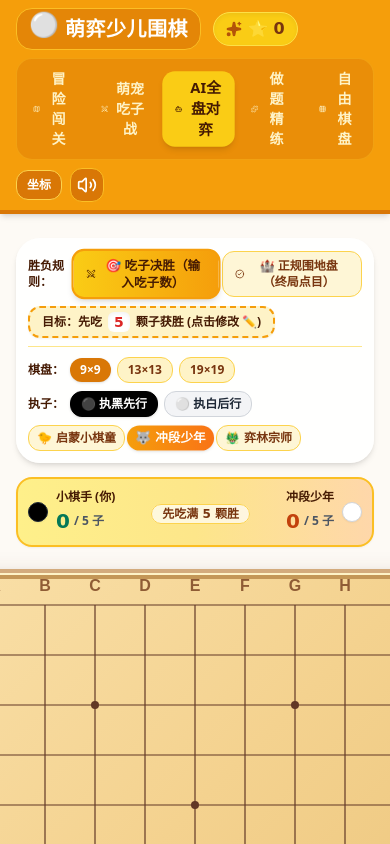
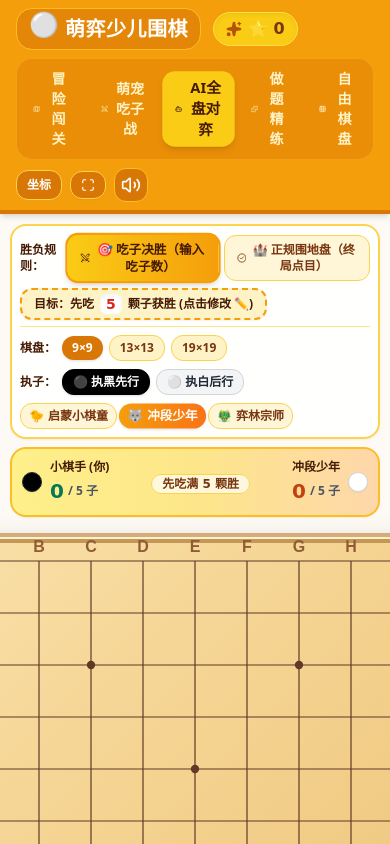
Before and after one commit to ozr2117-design/kid-go-paradise, a React (Vite) app: page / in a window 390 px wide. Both pictures are taken after a click on the button "AI全盘对弈". Shown: the top 844 px of the page. Built offline with nearby package versions, Linux system fonts and the light colour scheme.

Commit message:
feat(ui): add one-click Fullscreen mode, enlarge Go board size up to 720px, and optimize landscape layout for tablets

```diff
--- a/src/App.tsx
+++ b/src/App.tsx
@@ -93,7 +93,7 @@ export const App: React.FC = () => {
       />
 
       {/* Main Content Area */}
-      <main className="flex-1 flex flex-col items-center justify-start py-4 px-2 sm:px-4">
+      <main className="flex-1 flex flex-col items-center justify-start py-1 sm:py-2 px-1 sm:px-3 w-full">
         {currentMode === 'adventure' && (
           <AdventureMap
             unlockedStageId={progress.unlockedStageId}
--- a/src/components/FullGameSparringView.tsx
+++ b/src/components/FullGameSparringView.tsx
@@ -330,11 +330,11 @@ export const FullGameSparringView: React.FC<FullGameSparringViewProps> = ({ show
   const whitePercent = 100 - blackPercent;
 
   return (
-    <div className="w-full max-w-4xl mx-auto p-2 sm:p-4 flex flex-col gap-3.5 select-none">
+    <div className="w-full max-w-7xl mx-auto p-1.5 sm:p-3 flex flex-col gap-2 select-none">
       {/* 1. TOP RULE & CONTROLS DASHBOARD */}
-      <div className="bg-white/95 p-3 sm:p-4 rounded-3xl border-3 border-amber-300 shadow-md flex flex-col gap-2.5">
+      <div className="bg-white/95 p-2 sm:p-3 rounded-2xl border-2 border-amber-300 shadow-sm flex flex-col gap-2">
         {/* Row 1: Rule Mode Switcher */}
-        <div className="flex flex-wrap items-center justify-between gap-2 pb-2 border-b border-amber-200">
+        <div className="flex flex-wrap items-center justify-between gap-1.5 pb-1.5 border-b border-amber-200">
           <div className="flex items-center gap-1.5">
             <span className="text-xs sm:text-sm font-black text-amber-950 font-cartoon">胜负规则：</span>
             {/* Capture Rule Switch - Opens input modal */}
--- a/src/components/GoBoard.tsx
+++ b/src/components/GoBoard.tsx
@@ -43,10 +43,10 @@ export const GoBoard: React.FC<GoBoardProps> = ({
     const updateSize = () => {
       if (containerRef.current) {
         const rect = containerRef.current.getBoundingClientRect();
-        // Allow board to adapt to tablet viewport height in landscape mode
-        const maxFitHeight = Math.max(280, window.innerHeight - 180);
+        // Allow board to expand and fill tablet screen height
+        const maxFitHeight = Math.max(300, window.innerHeight - 120);
         const available = Math.min(rect.width, maxFitHeight);
-        const clamped = Math.max(260, Math.min(Math.floor(available), 580));
+        const clamped = Math.max(280, Math.min(Math.floor(available), 720));
         setDisplaySize(clamped);
       }
     };
@@ -58,7 +58,7 @@ export const GoBoard: React.FC<GoBoardProps> = ({
 
   // Compute geometry
   const size = state.size;
-  const padding = showCoordinates ? 32 : 22;
+  const padding = showCoordinates ? 24 : 16;
   const boardAreaSize = displaySize - padding * 2;
   const cellSize = boardAreaSize / (size - 1);
 
@@ -226,10 +226,10 @@ export const GoBoard: React.FC<GoBoardProps> = ({
       const letters = ['A', 'B', 'C', 'D', 'E', 'F', 'G', 'H', 'J', 'K', 'L', 'M', 'N', 'O', 'P', 'Q', 'R', 'S', 'T'];
       for (let i = 0; i < size; i++) {
         const topCoord = pointToPixel({ x: i, y: 0 });
-        ctx.fillText(letters[i], topCoord.px, 14);
+        ctx.fillText(letters[i], topCoord.px, Math.max(9, padding * 0.45));
 
         const leftCoord = pointToPixel({ x: 0, y: i });
-        ctx.fillText(String(size - i), 14, leftCoord.py);
+        ctx.fillText(String(size - i), Math.max(9, padding * 0.45), leftCoord.py);
       }
     }
 
--- a/src/components/KidNavbar.tsx
+++ b/src/components/KidNavbar.tsx
@@ -1,6 +1,6 @@
-import React from 'react';
+import React, { useState, useEffect } from 'react';
 import { GameMode } from '../types/go';
-import { Volume2, VolumeX, Sparkles, Map, Swords, Puzzle, Grid, Bot } from 'lucide-react';
+import { Volume2, VolumeX, Sparkles, Map, Swords, Puzzle, Grid, Bot, Maximize, Minimize } from 'lucide-react';
 
 interface KidNavbarProps {
   currentMode: GameMode;
@@ -21,6 +21,23 @@ export const KidNavbar: React.FC<KidNavbarProps> = ({
   showCoordinates,
   onToggleCoordinates,
 }) => {
+  const [isFullscreen, setIsFullscreen] = useState<boolean>(false);
+
+  useEffect(() => {
+    const handleFsChange = () => {
+      setIsFullscreen(!!document.fullscreenElement);
+    };
+    document.addEventListener('fullscreenchange', handleFsChange);
+    return () => document.removeEventListener('fullscreenchange', handleFsChange);
+  }, []);
+
+  const toggleFullscreen = () => {
+    if (!document.fullscreenElement) {
+      document.documentElement.requestFullscreen().catch(() => {});
+    } else {
+      document.exitFullscreen().catch(() => {});
+    }
+  };
   return (
     <header className="w-full bg-amber-500 text-white shadow-md border-b-4 border-amber-600 px-4 py-2 flex flex-wrap items-center justify-between gap-2 select-none">
       {/* Brand & Stars */}
@@ -115,6 +132,15 @@ export const KidNavbar: React.FC<KidNavbarProps> = ({
         </button>
 
         <button
+          onClick={toggleFullscreen}
+          title={isFullscreen ? '退出全屏' : '全屏下棋 (推荐平板使用)'}
+          className="flex items-center gap-1 px-2.5 py-1.5 rounded-xl bg-amber-600 hover:bg-amber-700 border border-amber-300 text-white font-bold text-xs shadow-sm transition"
+        >
+          {isFullscreen ? <Minimize className="w-3.5 h-3.5" /> : <Maximize className="w-3.5 h-3.5" />}
+          <span className="hidden sm:inline">{isFullscreen ? '退出全屏' : '全屏'}</span>
+        </button>
+
+        <button
           onClick={onToggleSound}
           title={soundMuted ? '开启音效' : '静音'}
           className="p-1.5 rounded-xl bg-amber-600 hover:bg-amber-700 border border-amber-400 transition"
```
Also changed, not shown: 2 other files (tests, documents, lock files or other folders).
